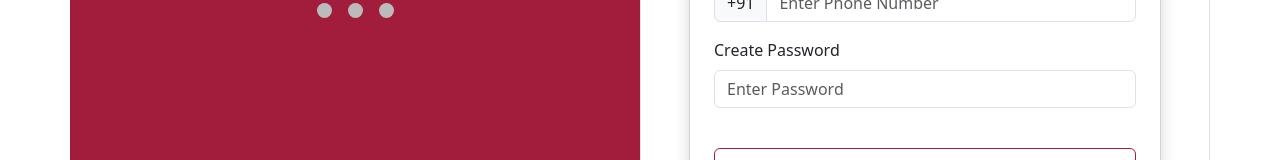
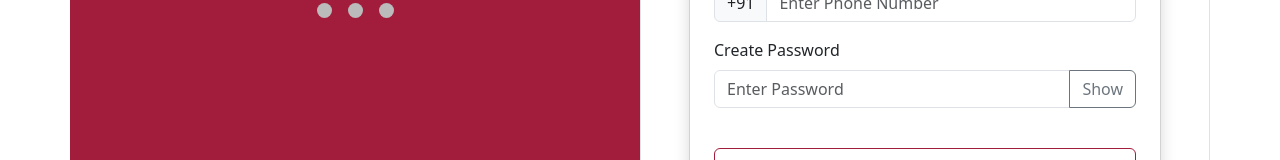
Before and after one commit to kaalees97/angular_prepster, an Angular app: page /register in a window 1280 px wide. Shown: the part 441-601 px from the top of the page. Built offline with nearby package versions, Linux system fonts and the light colour scheme.

Commit message:
added the passwrd show icon on the register page

```diff
--- a/src/app/auth/register/register.component.html
+++ b/src/app/auth/register/register.component.html
@@ -92,7 +92,13 @@
 
                                 <label for="inputPassword5" class="form-label ">Create Password</label>
                                 <div class="input-group mb-3">
-                                    <input type="password" placeholder="Enter Password" class="form-control" formControlName="password" [ngClass]="{ 'is-invalid': submitted && r['password'].errors }">
+                                    <input type="{{ showPassword ? 'text' : 'password' }}" placeholder="Enter Password" class="form-control" formControlName="password" [ngClass]="{ 'is-invalid': submitted && r['password'].errors }">
+
+
+                                    <button class="btn btn-outline-secondary" type="button" (click)="togglePasswordVisibility()">
+                                        {{ showPassword ? 'Hide' : 'Show' }}
+                                    </button>
+
 
                                     <div *ngIf="r['password'].errors?.['required']" class="invalid-feedback">Password field is required</div>
 
--- a/src/app/auth/register/register.component.ts
+++ b/src/app/auth/register/register.component.ts
@@ -37,6 +37,14 @@ export class RegisterComponent {
 
   // Submit
   submitted:boolean=false;
+
+  // Show password
+  showPassword = false;
+
+  togglePasswordVisibility() {
+    this.showPassword = !this.showPassword;
+  }
+
 
   constructor(
     private fb: FormBuilder,
```
